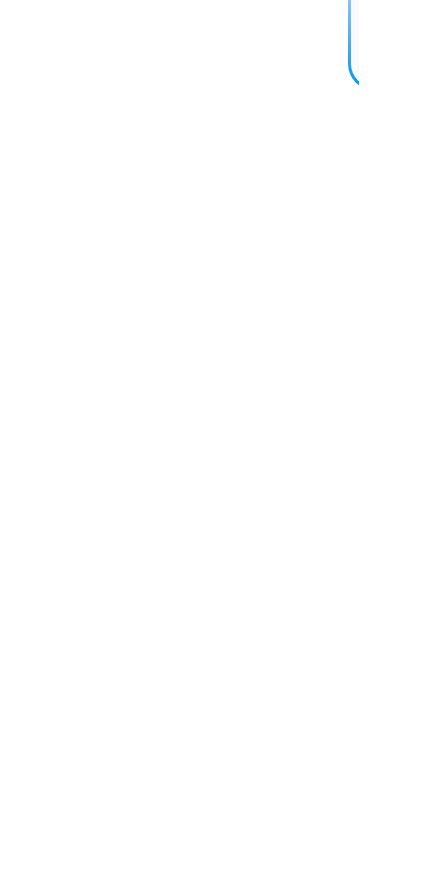
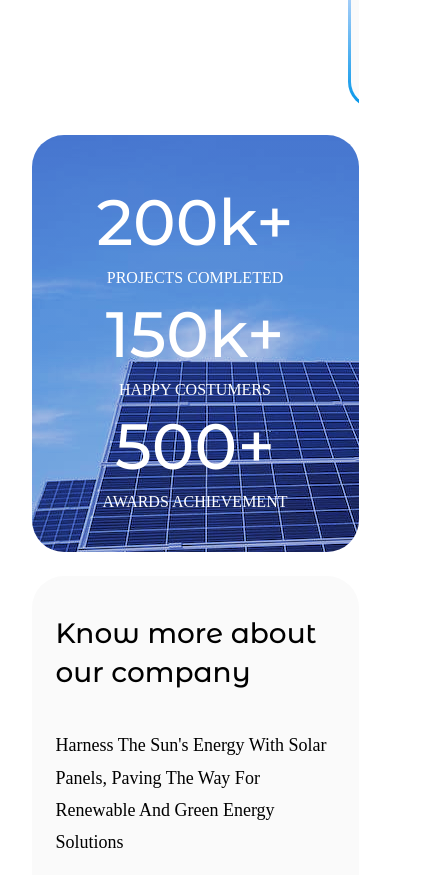
Before and after one commit to PurpleDiceTeam/trade-solar, a Vue app: page / in a window 390 px wide. Shown: the part 1120-1995 px from the top of the page, 438 px wide, since content can reach past the window. Before the commit the page ends 1509 px from the top, so only its background shows below. Built offline with nearby package versions, Linux system fonts and the light colour scheme.

Commit message:
Who we are mobile responsive

```diff
--- a/src/MobileView.vue
+++ b/src/MobileView.vue
@@ -2,6 +2,7 @@
 import NavBarMobile from './components/Navbar/NavBarMobile.vue'
 import HeroMainMobile from './components/HeroMain/HeroMainMobile.vue'
 import WhatWeOffer from './components/WhatWeOffer/WhatWeOffer.vue'
+import WhoWeAre from './components/WhoWeAre/WhoWeAre.vue'
 </script>
 
 <template>
@@ -9,6 +10,7 @@ import WhatWeOffer from './components/WhatWeOffer/WhatWeOffer.vue'
     <NavBarMobile />
     <HeroMainMobile />
     <WhatWeOffer />
+    <WhoWeAre />
   </div>
 </template>
 
--- a/src/components/WhatWeOffer/WhatWeOffer.vue
+++ b/src/components/WhatWeOffer/WhatWeOffer.vue
@@ -59,6 +59,7 @@ import WhatWeOfferArticle from './WhatWeOfferArticle.vue';
 @media only screen and (max-width: 1200px) {
   .whatWeOfferSection {
     width: 327px;
+    height: 400px;
     padding: 0px;
     box-sizing: border-box;
   }
@@ -66,7 +67,7 @@ import WhatWeOfferArticle from './WhatWeOfferArticle.vue';
   .whatWeOfferSection h1 {
     font-size: 34px;
     line-height: 40.8px;
-    margin: 20px 0px;
+    margin: 38px 0px 20px 0px;
     text-align: left;
   }
 
--- a/src/components/WhoWeAre/GoalsArticle.vue
+++ b/src/components/WhoWeAre/GoalsArticle.vue
@@ -63,4 +63,16 @@ article p {
     margin-bottom: 65px;
   }
 }
+
+@media only screen and (max-width: 1200px) {
+  article {
+    width: 327px;
+    height: 417px;
+    padding: 42px 0px 0px 0px;
+  }
+
+  article h2 {}
+
+  article p {}
+}
 </style>
--- a/src/components/WhoWeAre/MoreAboutArticle.vue
+++ b/src/components/WhoWeAre/MoreAboutArticle.vue
@@ -43,6 +43,7 @@ article h2 {
 
 article p {
   margin: 18px 0px;
+  text-transform: capitalize;
 }
 
 article div {
@@ -104,4 +105,30 @@ article p {
     margin-bottom: -6px;
   }
 }
+
+@media only screen and (max-width: 1200px) {
+  article {
+    width: 327px;
+    height: 417px;
+    padding: 0px 0px 0px 24px;
+    box-sizing: border-box;
+    margin-top: 24px;
+  }
+
+  article h2 {
+    font-size: 28px;
+    line-height: 38.4px;
+  }
+
+  article p {
+    font-size: 18px;
+    line-height: 32.4px;
+    margin-bottom: 50px;
+    margin-right: 20px;
+  }
+
+  article p br {
+    display: none;
+  }
+}
 </style>
--- a/src/components/WhoWeAre/WhoWeAre.vue
+++ b/src/components/WhoWeAre/WhoWeAre.vue
@@ -32,4 +32,11 @@ import WhoweAreTitle from './WhoweAreTitle.vue';
     height: 744.49px;
   }
 }
+
+@media only screen and (max-width: 1200px) {
+  .whoWeAre div.articlesContainer {
+    display: flex;
+    flex-direction: column;
+  }
+}
 </style>
--- a/src/components/WhoWeAre/WhoweAreTitle.vue
+++ b/src/components/WhoWeAre/WhoweAreTitle.vue
@@ -61,4 +61,10 @@ div a {
     line-height: 84.83px;
   }
 }
+
+@media only screen and (max-width: 1200px) {
+  div {
+    display: none;
+  }
+}
 </style>
```
